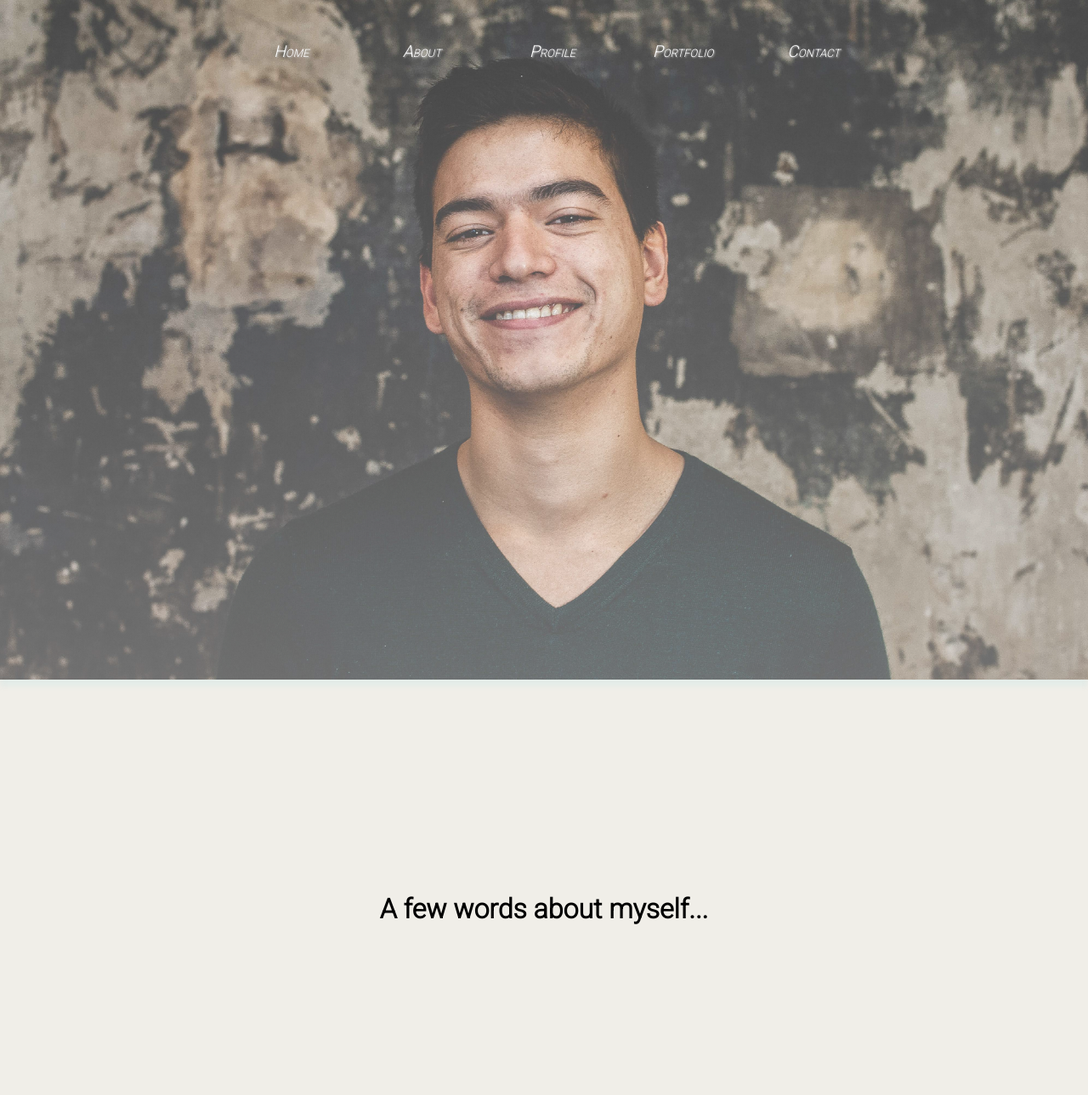
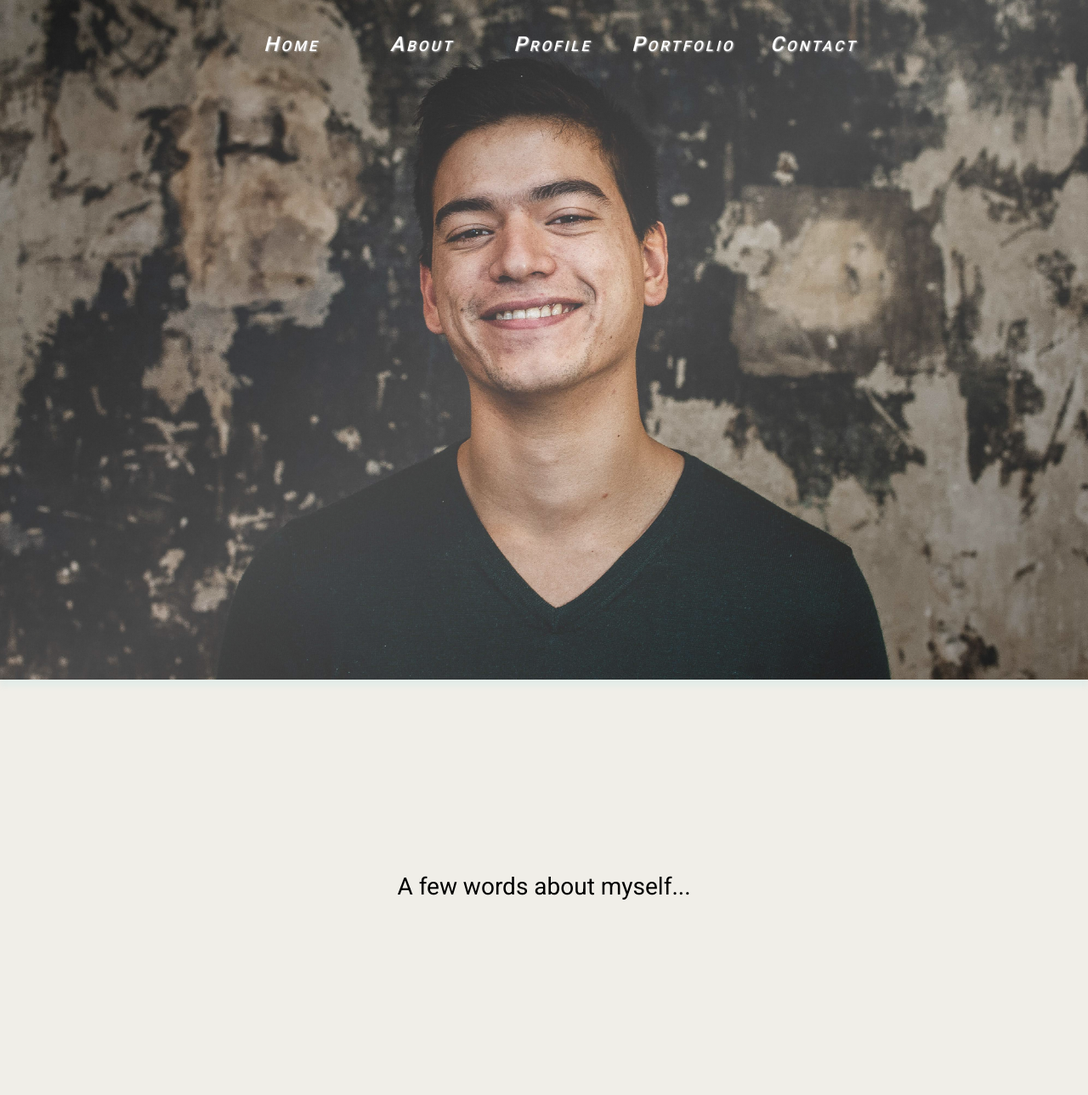
Before and after one commit to jonathansanturbano/portfolio, a plain HTML site: page index.html in a window 1280 px wide. Shown: the top 1289 px of the page at 85% size. Drawn offline with Linux system fonts and the light colour scheme; a web font is replaced by a local one.

Commit message:
mobile responsiveé

```diff
--- a/index.html
+++ b/index.html
@@ -6,7 +6,7 @@
   <title>Jonathan Santurbano</title>
   <link rel="stylesheet" href="https://use.fontawesome.com/releases/v5.11.2/css/all.css" integrity="sha384-KA6wR/X5RY4zFAHpv/CnoG2UW1uogYfdnP67Uv7eULvTveboZJg0qUpmJZb5VqzN" crossorigin="anonymous">
   <link rel="preconnect" href="https://fonts.gstatic.com">
-  <link href="https://fonts.googleapis.com/css2?family=Roboto:wght@100;300&display=swap" rel="stylesheet">
+  <link href="https://fonts.googleapis.com/css2?family=Proza+Libre&family=Roboto:wght@100;300;400;500;700&display=swap" rel="stylesheet">
   <link rel="stylesheet" href="style.css">
 </head>
 <body>
@@ -18,11 +18,11 @@
       <div class="navigation">
 
         <div class="navigation-links">
-            <a class="navigation-items" href="#home">Home</a>
-            <a class="navigation-items" href="#about">About</a>
-            <a class="navigation-items" href="#profile">Profile</a>
-            <a class="navigation-items" href="#portfolio">Portfolio</a>
-            <a class="navigation-items" href="#contact">Contact</a>
+            <a class="navigation-items-top" href="#home">Home</a>
+            <a class="navigation-items-top" href="#about">About</a>
+            <a class="navigation-items-top" href="#profile">Profile</a>
+            <a class="navigation-items-top" href="#portfolio">Portfolio</a>
+            <a class="navigation-items-top" href="#contact">Contact</a>
         </div>
 
       </div>
@@ -38,23 +38,23 @@
   <div class="my-container">
 
     <div class="cards" id="about">
-      <h1>A few words about myself...</h1>
+      <h2>A few words about myself...</h2>
       <p>I'm an American 🇺🇸 Luxembourger 🇱🇺 Taiwanese 🇹🇼 who grew up in Vietnam before studying in France at ESSEC Business School. Having gone through Le Wagon in Paris in October 2019, I code and teach code for a living. I also make music in my spare time 🎧</p>
     </div>
 
     <div class="cards" id="profile">
-      <h1>My life in a graph...</h1>
+      <h2>My life in a graph...</h2>
       <p>A graph speaks volumes, now I just need a graph. It's coming no worries.</p>
     </div>
 
     <div class="cards" id="portfolio">
-        <h1>Websites I've coded so far</h1>
+        <h2>Websites I've coded so far</h2>
       </div>
     </div>
 
     <div class="cards">
       <div class="p-3" id="contact">
-        <h1>Reach me through</h1>
+        <h2>Reach me through</h2>
         <div class="footer-links">
           <a href = "mailto: jonathan.santurbano@gmail.com"><i class="fas fa-at"></i></a>
           <a href="https://www.linkedin.com/in/jonathan-santurbano-462060a4/" target="_blank"><i class="fab fa-linkedin"></i></a>
--- a/script.js
+++ b/script.js
@@ -7,7 +7,7 @@
 // var typed = new Typed('.element', options);
 
 var navbar = document.querySelector('.navigation');
-var navigationLinks = document.querySelectorAll('.navigation a');
+var navigationLinks = document.querySelectorAll('.navigation-items-top');
 
 // navigationLinks.forEach(link => {
 //   link.addEventListener('hover', () => {
@@ -21,13 +21,14 @@ if (navbar) {
       navbar.classList.add('navigation-white');
       navigationLinks.forEach(link => {
         link.style.color = "black";
-        link.style.boxColor = "  box-shadow: 1px 2px 5px rgba(80, 80, 80, 0.9);";
+        link.classList.add("navigation-items-bottom");
       });
     } else {
       navbar.classList.remove('navigation-white');
       navigationLinks.forEach(link => {
         link.style.backgroundColor = "transparent";
         link.style.color = "white";
+        link.classList.remove("navigation-items-bottom");
       })
     }
   });
--- a/style.css
+++ b/style.css
@@ -9,10 +9,13 @@ body{
   height: fit-content;
   background: linear-gradient(-216deg, #F0EEE8 51%, #F7CAC9 85%);
   margin: 0;
+  font-weight: 100;
 }
 
-h1{
+h2{
   text-align: center;
+  font-size: 28px;
+  font-weight: 400;
 }
 
 .navigation{
@@ -22,7 +25,7 @@ h1{
   align-items: center;
   justify-content: center;
   list-style: none;
-  padding: 10px;
+  padding: 2px 10px;
   margin: 0;
   background-color: transparent;
   color: black;
@@ -49,11 +52,11 @@ h1{
 
 .navigation-white {
   background-color: rgb(250, 250, 250);
-  box-shadow: 0px 8px 5px rgba(200, 230, 230, 0.3);
-  height: 50px;
+  height: 70px;
 }
 
-.navigation-items {
+.navigation-items-top {
+  color: white;
   width: 80px;
   border-radius: 50%;
   margin: 1rem auto;
@@ -61,20 +64,35 @@ h1{
   height: 80px;
   justify-content: center;
   align-items: center;
-  font-weight: 300;
+  font-weight: 500;
   text-decoration-thickness: from-font;
   text-shadow: 1px 1px 2px rgb(190, 190, 190);
   font-style: italic;
   font-variant: petite-caps;
-  font-size: 1.2rem;
+  font-size: 1.5rem;
   transition: all 0.5s;
   transition: box-shadow 2s;
+  letter-spacing: 3px;
 }
 
-.navigation-items:hover {
-  color: rgb(100, 100, 100);
-  background-color: #F8E462;
+.navigation-items-top:hover {
+  color: white;
+  /*background-color: #F8E462;*/
   box-shadow: 1px 2px 15px #F8E462;
+  transition: box-shadow 1s;
+}
+
+.navigation-items-bottom {
+  width: 50px;
+  height: 50px;
+  font-size: 1.2rem;
+  font-style: normal;
+}
+
+.navigation-items-bottom:hover {
+  color: white;
+  /*background-color: #F8E462;*/
+  box-shadow: 1px 2px 15px rgb(39, 60, 44);
   transition: box-shadow 1s;
 }
 
@@ -88,8 +106,13 @@ a:hover {
   text-decoration: none;
 }
 
+p {
+  line-height: 30px;
+  font-size: 24px;
+}
+
 .banner{
-  background-image: linear-gradient(rgba(230,230,230,0.2), rgba(230,230,230,0.4)), url("profile.jpg");
+  background-image: linear-gradient(-216deg, rgba(0,0,0,0.3) 0%, rgba(230,230,230,0.2) 50%, rgba(0,0,0,0.3) 100%),  url("profile.jpg");
   height: 100vh;
   background-size: cover;
   background-position: top;
```
